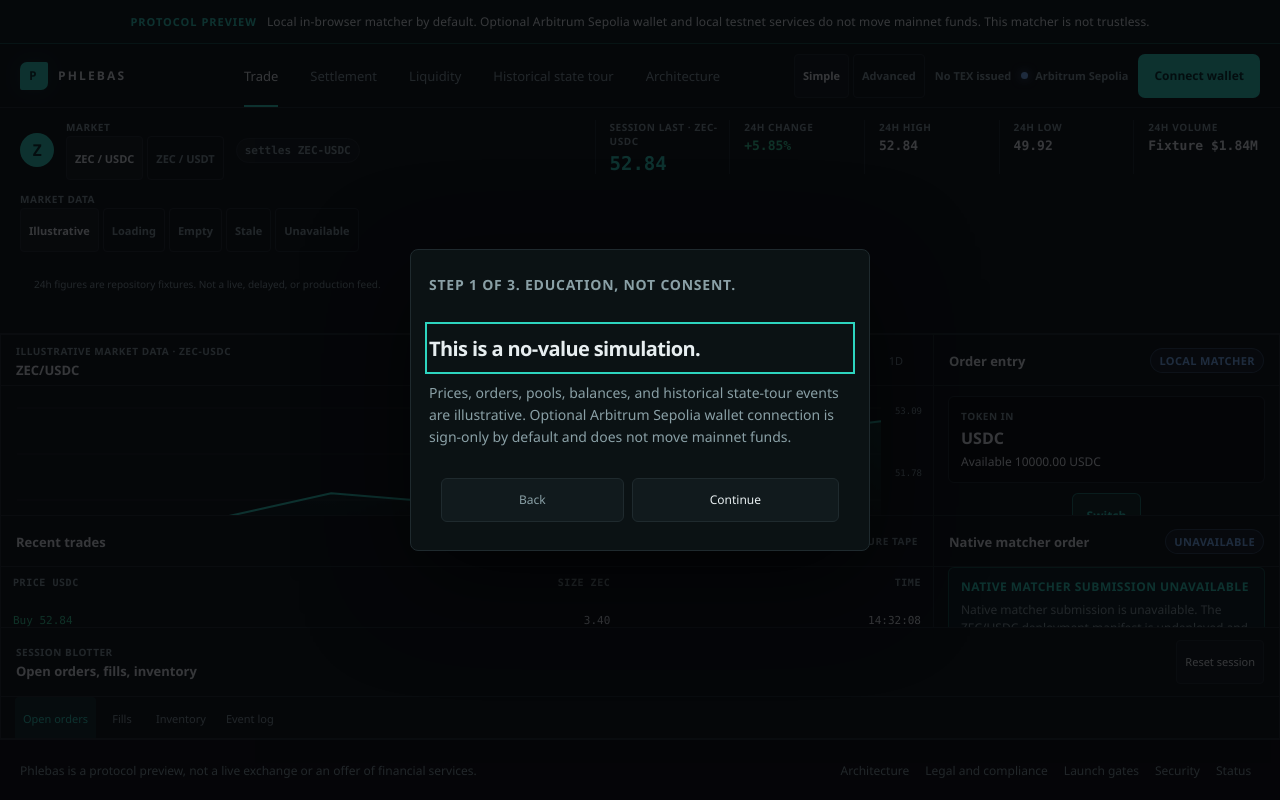
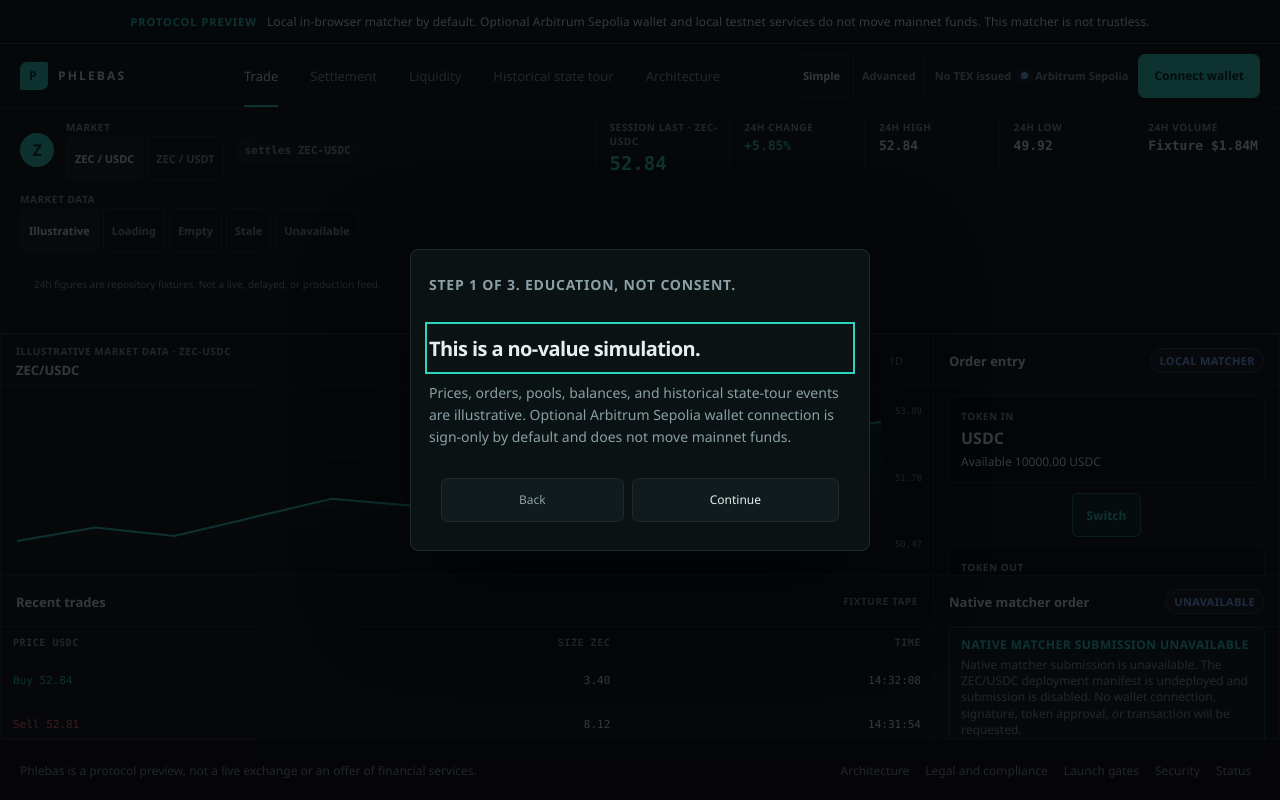
Before and after one commit to EauDoon/Phlebas, a Next.js app: page /trade in a window 1280 px wide. Built offline with nearby package versions, Linux system fonts and the light colour scheme.

Commit message:
fix: stabilize matcher terminal layout

```diff
--- a/src/components/native-matcher-order-action.tsx
+++ b/src/components/native-matcher-order-action.tsx
@@ -24,8 +24,6 @@ export function NativeMatcherOrderAction({
   deployment,
 }: NativeMatcherOrderActionProps) {
   const state = nativeMatcherOrderActionState(marketId, deployment);
-  const reasonId = "native-matcher-order-action-reason";
-
   return (
     <section
       id="native-matcher-order-action"
@@ -40,17 +38,9 @@ export function NativeMatcherOrderAction({
       </div>
       <div className={styles.ticketBlocked} role="status" aria-live="polite">
         <strong>{state.heading}</strong>
-        <p id={reasonId}>{state.message}</p>
+        <p>{state.message}</p>
         <p>{state.sellNotice}</p>
       </div>
-      <button
-        type="button"
-        className={styles.primaryAction}
-        disabled
-        aria-describedby={reasonId}
-      >
-        Native matcher unavailable
-      </button>
     </section>
   );
 }
--- a/src/components/terminal.module.css
+++ b/src/components/terminal.module.css
@@ -535,7 +535,7 @@ a.skipLink:focus-visible {
 .operatingShell .tradeGrid {
   flex: 1 1 auto;
   min-height: 0;
-  grid-template-rows: minmax(180px, 1fr) minmax(0, 168px) minmax(0, 188px);
+  grid-template-rows: minmax(240px, 1fr) minmax(190px, auto) minmax(160px, 188px);
 }
 
 .operatingShell .tradeGrid > section,
@@ -795,6 +795,17 @@ a.skipLink:focus-visible {
 .nativeMatcherPanel {
   grid-area: matcher;
   padding-bottom: 14px;
+}
+
+.nativeMatcherPanel .ticketBlocked {
+  margin-bottom: 0;
+  padding-top: 8px;
+  padding-bottom: 8px;
+}
+
+.nativeMatcherPanel .ticketBlocked p {
+  margin: 4px 0;
+  line-height: 1.35;
 }
 
 .simpleTradeGrid {
@@ -2392,7 +2403,17 @@ a.skipLink:focus-visible {
   }
 
   .operatingShell .tradeGrid {
-    grid-template-rows: minmax(0, 1.1fr) minmax(0, 120px) minmax(0, 1fr) minmax(0, 180px) minmax(0, 150px);
+    flex: none;
+    height: auto;
+    grid-template-rows: auto auto auto auto auto;
+  }
+
+  .operatingShell .main {
+    overflow-y: auto;
+  }
+
+  .operatingShell .tradeGrid > section {
+    overflow: visible;
   }
 
   .liquidityGrid {
--- a/src/components/trading-terminal.tsx
+++ b/src/components/trading-terminal.tsx
@@ -19,6 +19,7 @@ import { NO_TEX_ISSUED, ZEC_DESTINATION_LABEL } from "@/lib/wallet-bar-copy";
 import { terminalUrl } from "@/lib/terminal-url";
 import {
   DEFAULT_TERMINAL_MODE,
+  nextTerminalMode,
   resolveTerminalMode,
   TERMINAL_MODE_STORAGE_KEY,
   TERMINAL_MODES,
@@ -197,6 +198,7 @@ export function TradingTerminal({
   const viewRefs = useRef<Partial<Record<TerminalView, HTMLButtonElement | null>>>({});
   const marketRefs = useRef<Partial<Record<MarketId, HTMLButtonElement | null>>>({});
   const feedRefs = useRef<Partial<Record<FeedStatus, HTMLButtonElement | null>>>({});
+  const modeRefs = useRef<Partial<Record<TerminalMode, HTMLButtonElement | null>>>({});
   const market = markets[marketId];
   const book = books[marketId];
   const feed = feedSurface(feedStatus);
@@ -213,6 +215,25 @@ export function TradingTerminal({
   function selectMode(nextMode: TerminalMode) {
     persistMode(nextMode);
     router.replace(viewUrl(view, marketId, feedStatus, demoQuery, nextMode), { scroll: false });
+  }
+
+  function moveModeFocus(nextMode: TerminalMode) {
+    modeRefs.current[nextMode]?.focus();
+  }
+
+  function onModeKeyDown(event: KeyboardEvent<HTMLButtonElement>, id: TerminalMode) {
+    let nextMode: TerminalMode | null = null;
+    if (event.key === "ArrowRight" || event.key === "ArrowDown" || event.key === "ArrowLeft" || event.key === "ArrowUp") {
+      nextMode = nextTerminalMode(id);
+    } else if (event.key === "Home") {
+      nextMode = "simple";
+    } else if (event.key === "End") {
+      nextMode = "advanced";
+    }
+    if (nextMode === null) return;
+    event.preventDefault();
+    moveModeFocus(nextMode);
+    selectMode(nextMode);
   }
 
   function selectView(nextView: TerminalView) {
@@ -557,8 +578,13 @@ export function TradingTerminal({
                 key={id}
                 role="radio"
                 aria-checked={mode === id}
+                tabIndex={mode === id ? 0 : -1}
                 className={mode === id ? styles.selectorActive : undefined}
+                ref={(node) => {
+                  modeRefs.current[id] = node;
+                }}
                 onClick={() => selectMode(id)}
+                onKeyDown={(event) => onModeKeyDown(event, id)}
               >
                 {id === "simple" ? "Simple" : "Advanced"}
               </button>
```
Also changed, not shown: 1 other file (tests, documents, lock files or other folders).
